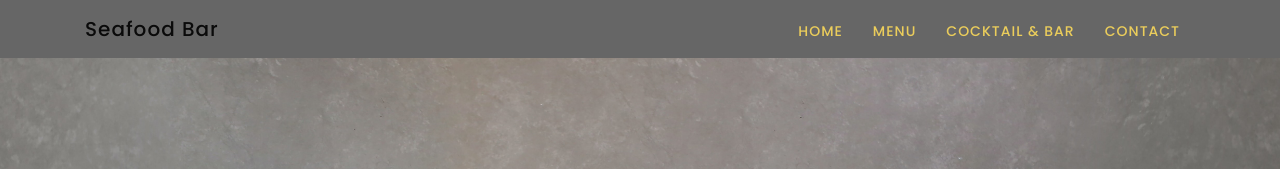
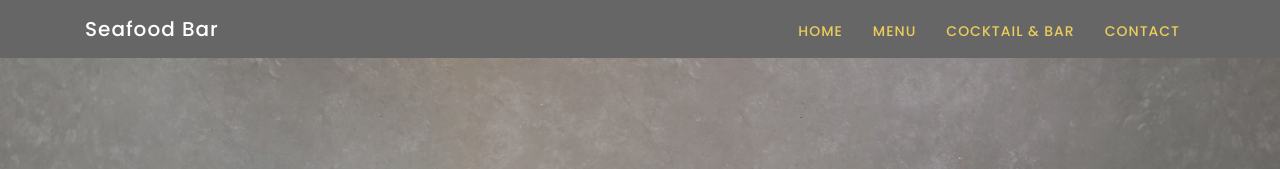
Before and after one commit to Ebi27/Restaurant, a plain HTML site: page index.html in a window 1280 px wide. Shown: the top 169 px of the page. Drawn offline with nearby package versions, Linux system fonts and the light colour scheme.

Commit message:
Minor changes "Changed navbar logo color"

```diff
--- a/src/styles.css
+++ b/src/styles.css
@@ -44,6 +44,9 @@ html {
   font-size:13px;
   text-transform:uppercase;
 }
+.navbar .navbar-brand {
+  color:rgba(0, 0, 0, 0.6);
+}
 @media (min-width:992px) {
   .navbar .nav-item .nav-link {
     font-size:12px;
@@ -58,6 +61,9 @@ html {
   .navbar .navbar-nav {
     margin-top:5px;
   }
+  .navbar .navbar-brand {
+  color: #FFFFFC;
+}
 }
 header {
   width: 100vw;
@@ -353,7 +359,6 @@ hr {
 ion-icon:hover {
   transform: scale(1.2, 1.2);
 }
-
 @media (min-width:576px) {
 footer  {
   background-color:#1a1113;
```
